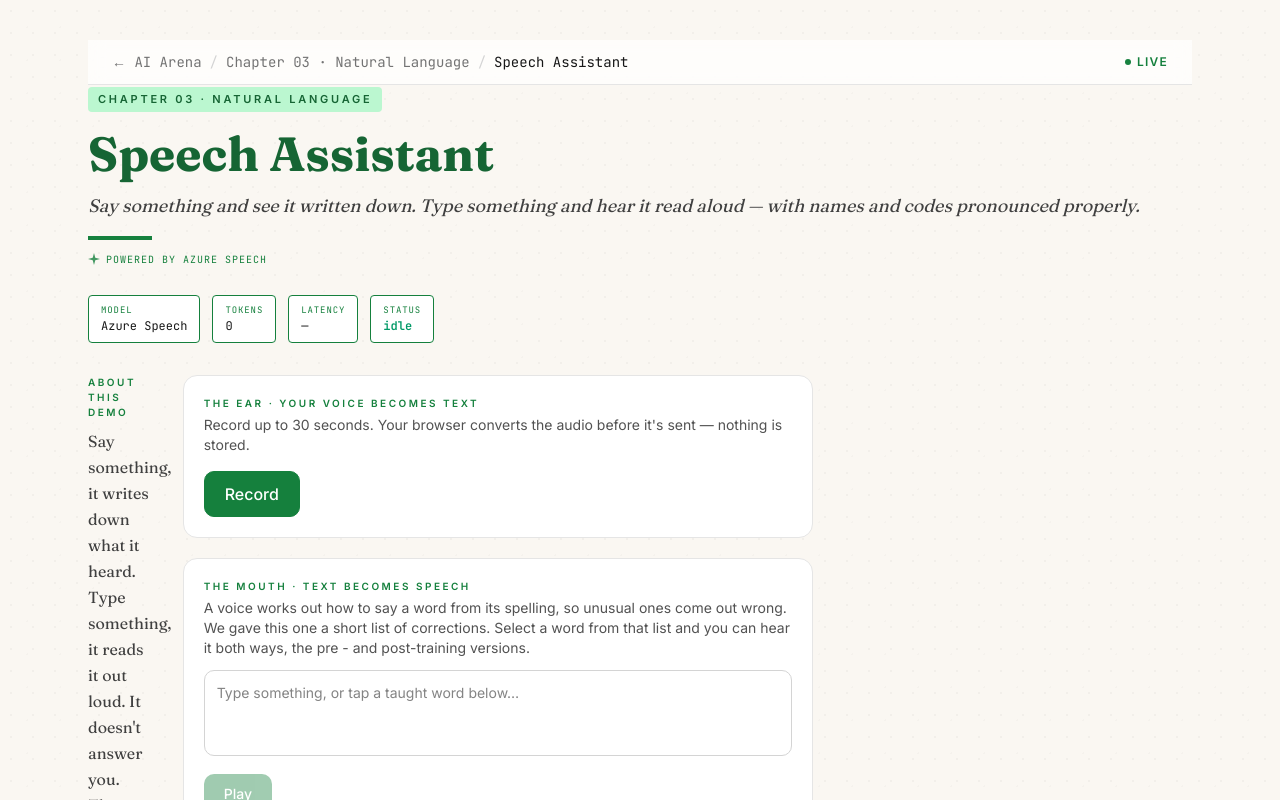
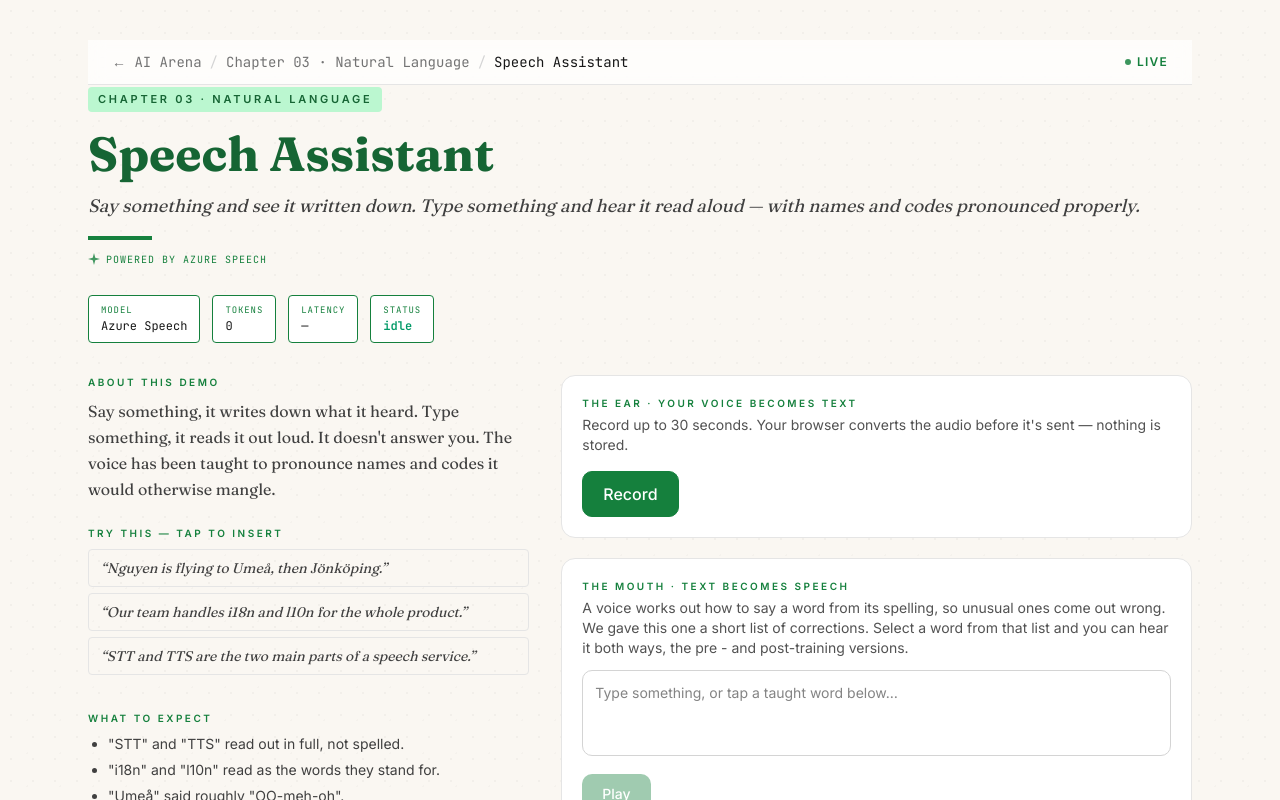
Before and after one commit to MohamedElmi10/AI-Arena-platform, a Next.js app: page /nl/speech-assistant in a window 1280 px wide. Shown: the top 800 px of the page. Built offline with nearby package versions, Linux system fonts and the light colour scheme.

Commit message:
T-025: merge main, fix guide layout after T-026 restructure

```diff
--- a/src/components/playground/SpeechPlayground.tsx
+++ b/src/components/playground/SpeechPlayground.tsx
@@ -230,10 +230,16 @@ export function SpeechPlayground({ module, tile, guide, chapter }: Props) {
           />
         </div>
 
+        {/* Same three-slot layout as <Playground> (T-026): guide top, body, guide
+            bottom. On mobile the body sits between the two halves; on desktop
+            both halves stack in the left column. PlaygroundGuide no longer owns
+            its column, so the spans live here. */}
         <div className="grid grid-cols-12 gap-8">
-          <PlaygroundGuide guide={guide} onInsert={setText} />
+          <div className="order-1 col-span-12 md:col-span-5 md:row-start-1">
+            <PlaygroundGuide guide={guide} onInsert={setText} part="top" />
+          </div>
 
-          <section className="col-span-12 space-y-5 md:col-span-7">
+          <section className="order-2 col-span-12 min-w-0 space-y-5 md:col-span-7 md:row-span-2 md:row-start-1">
             {/* The ear */}
             <div className="rounded-xl border border-neutral-200 bg-white p-5">
               <div className="mb-1 text-[10px] font-semibold uppercase tracking-[0.25em] text-[color:var(--accent)]">
@@ -306,7 +312,7 @@ export function SpeechPlayground({ module, tile, guide, chapter }: Props) {
                     return (
                       <div
                         key={which}
-                        className={`rounded-lg border p-3 ${
+                        className={`min-w-0 rounded-lg border p-3 ${
                           trained
                             ? "border-[var(--accent)] bg-[var(--accent-tint)]"
                             : "border-neutral-200"
@@ -331,7 +337,7 @@ export function SpeechPlayground({ module, tile, guide, chapter }: Props) {
                               : "Play"}
                         </button>
                         {url && (
-                          <audio controls src={url} className="mt-2 h-8 w-full" />
+                          <audio controls src={url} className="mt-2 h-8 w-full min-w-0" />
                         )}
                       </div>
                     );
@@ -394,6 +400,10 @@ export function SpeechPlayground({ module, tile, guide, chapter }: Props) {
               </div>
             )}
           </section>
+
+          <div className="order-3 col-span-12 md:col-span-5 md:row-start-2">
+            <PlaygroundGuide guide={guide} onInsert={setText} part="bottom" />
+          </div>
         </div>
 
         <SiteFooter />
```
